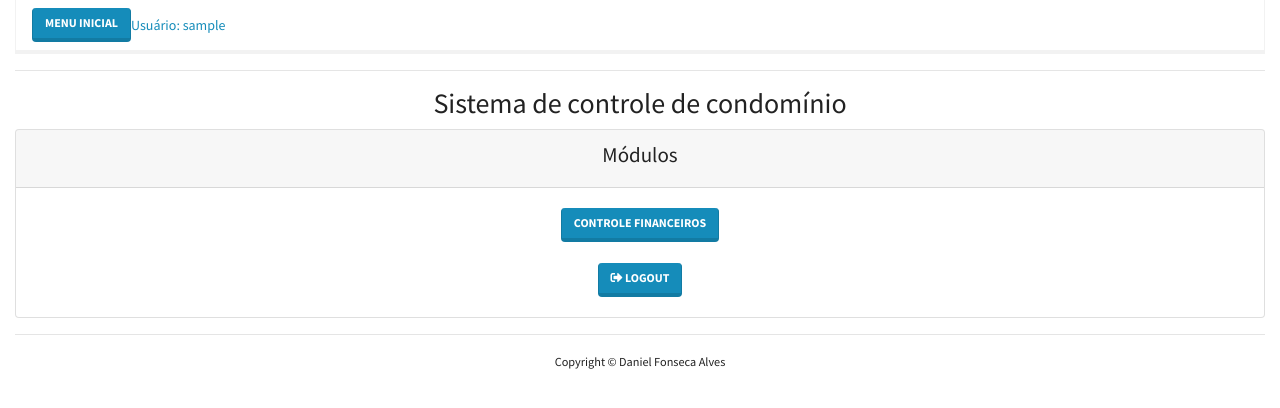
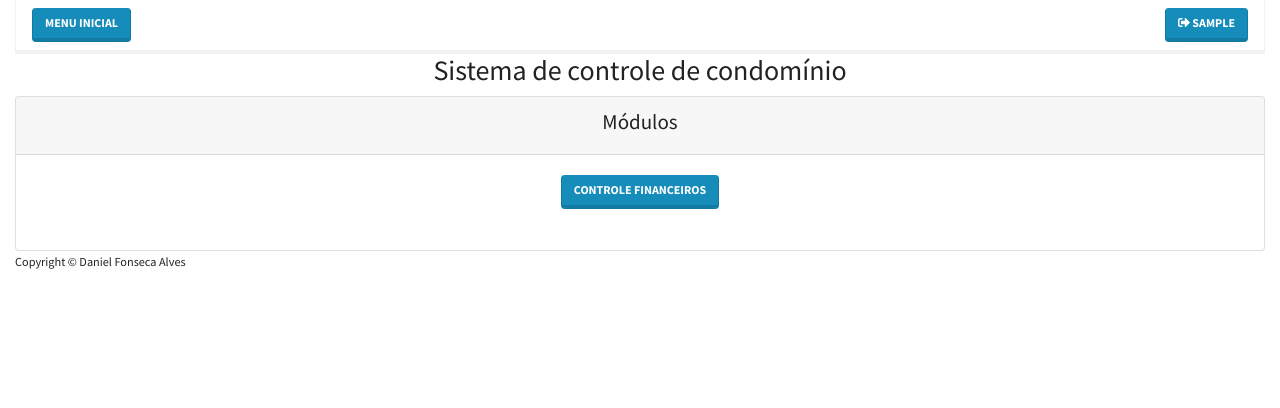
Before and after one commit to dalraf/controlecondominio, a Django app: page / in a window 1280 px wide. Shown: the top 408 px of the page. Run offline with Django 3.2, Linux system fonts and the light colour scheme; the visitor is signed in with stand-in values (Sample User, id 1); some libraries are stand-ins or nearby versions.

Commit message:
Correção de menu

```diff
--- a/controlecondominio/templates/base.html
+++ b/controlecondominio/templates/base.html
@@ -28,16 +28,19 @@
     #sticky-footer {
         flex-shrink: none;
     }
-    .form-control{
+
+    .form-control {
         width: 100px;
     }
 
     select {
         width: 100px;
     }
+
     option {
         width: 100px;
     }
+
     input[type=number] {
         width: 100px;
     }
@@ -53,16 +56,20 @@
 
 <body>
     <div class="container-fluid">
-        <nav class="navbar navbar-expand-lg navbar-light bg-light">
+        <nav class="navbar navbar-expand-md navbar-ligth bg-light">
             {% if user.is_authenticated %}
-            <a class="btn btn-primary" role="button"  href="/">Menu Inicial</a>
-            <div class="collapse navbar-collapse" id="navbarSupportedContent">
-
-                <a href="#">Usuário: {{ user.get_username }}</a>
-            </div>
+            <ul class="navbar-nav mr-auto">
+                <li class="nav-item">
+                    <a class="btn btn-primary" role="button" href="/">Menu Inicial</a>
+                </li>
+            </ul>
+            <ul class="navbar-nav navbar-right">
+                <li class="nav-item">
+                    <a class="btn btn-primary" href="{% url 'logout' %}"><i class="fas fa-sign-out-alt"></i> {{ user.get_username }}</a>
+                </li>
+            </ul>
             {% endif %}
         </nav>
-        <hr />
         {% block content %}
         {% endblock %}
         <hr />
@@ -89,8 +96,8 @@
 <script>
     $(document).ready(function () {
 
-        $(".clickable-row").click(function() {
-        window.location = $(this).data("href");
+        $(".clickable-row").click(function () {
+            window.location = $(this).data("href");
         });
 
         $.datepicker.setDefaults({
--- a/controlecondominio/templates/index.html
+++ b/controlecondominio/templates/index.html
@@ -13,8 +13,6 @@
             <div class="card-body" style="text-align: center">
                 <a class="btn btn-primary" role="button" href="{% url 'listaprestacao' %}">Controle Financeiros</a>
             </br></br>
-                <a class="btn btn-primary" href="{% url 'logout' %}"><i class="fas fa-sign-out-alt"></i> Logout</a>
-            </div>
         </div>
     </div>
 </div>
```
